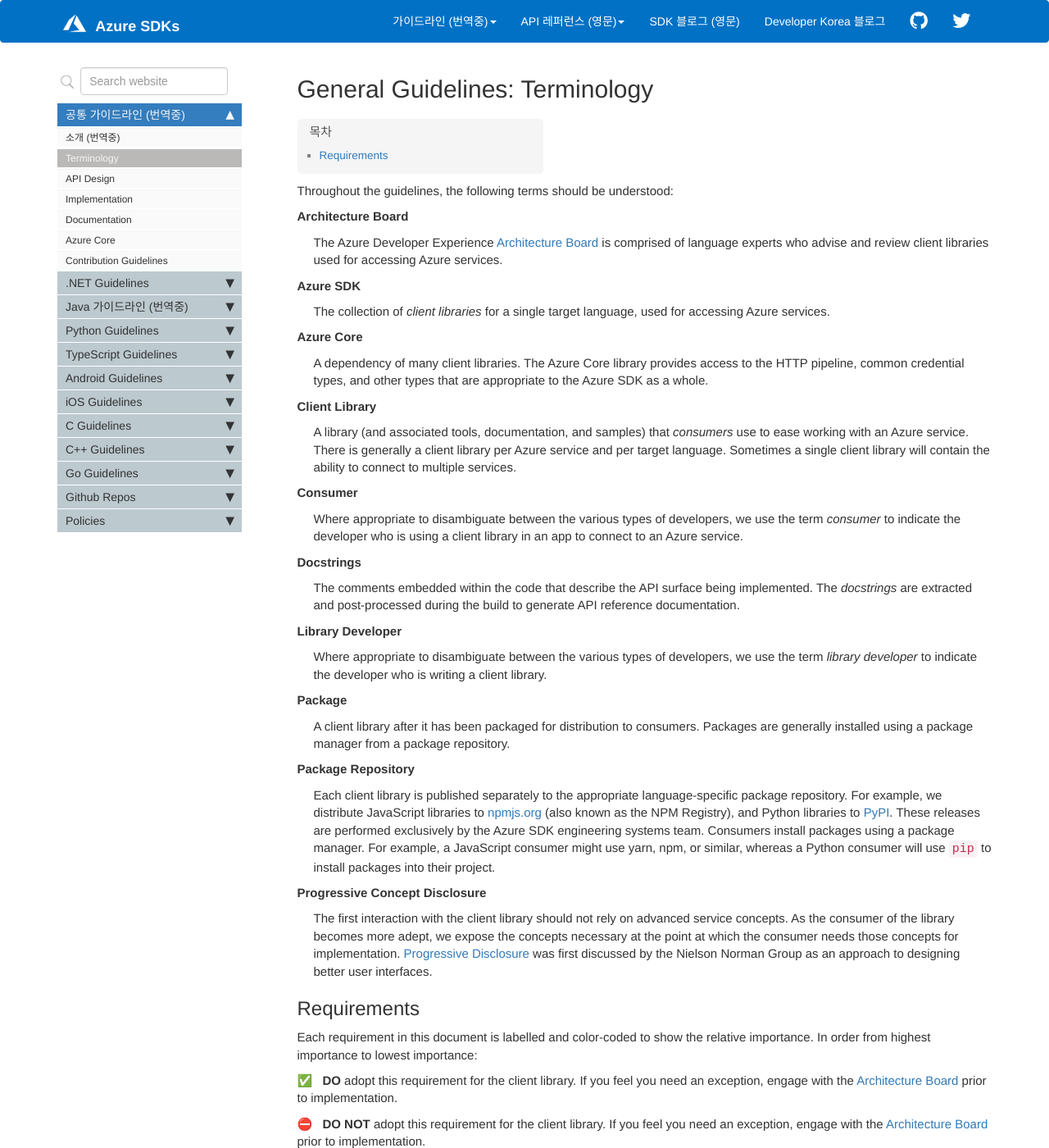
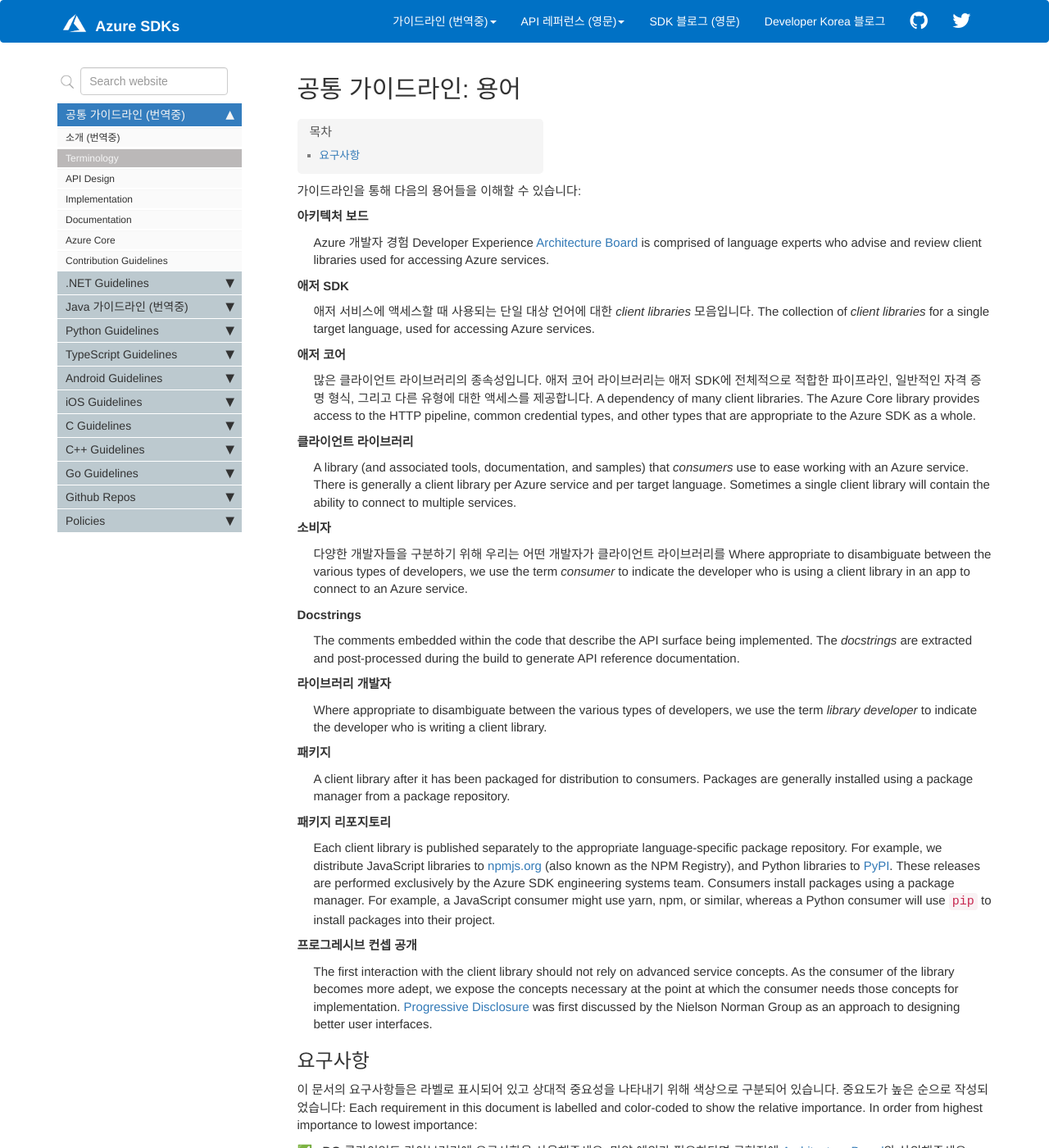
Before and after one commit to Azure/azure-sdk-korean, a Jekyll site: the page built from docs/general/terminology.md, in a window 1280 px wide and 1400 px high. Shown: the whole window at 82% size. Built offline with Jekyll 4.4.1, drawn with Linux system fonts in a browser that asks for light colours; comment, search, counter and statistics services are not loaded; some of the changed text lies outside the part shown.

Commit message:
Update terminology.md

```diff
--- a/docs/general/terminology.md
+++ b/docs/general/terminology.md
@@ -1,55 +1,67 @@
 ---
-title: "General Guidelines: Terminology"
+title: "공통 가이드라인: 용어"
 keywords: guidelines
 permalink: general_terminology.html
 folder: general
 sidebar: general_sidebar
 ---
 
-Throughout the guidelines, the following terms should be understood:
+가이드라인을 통해 다음의 용어들을 이해할 수 있습니다:
 
-Architecture Board
-: The Azure Developer Experience [Architecture Board] is comprised of language experts who advise and review client libraries used for accessing Azure services.
+아키텍처 보드
+: Azure 개발자 경험 Developer Experience [Architecture Board] is comprised of language experts who advise and review client libraries used for accessing Azure services.
 
-Azure SDK
-: The collection of _client libraries_ for a single target language, used for accessing Azure services.
+애저 SDK
+: 애저 서비스에 액세스할 때 사용되는 단일 대상 언어에 대한 _client libraries_ 모음입니다.
+The collection of _client libraries_ for a single target language, used for accessing Azure services.
 
-Azure Core
-: A dependency of many client libraries.  The Azure Core library provides access to the HTTP pipeline, common credential types, and other types that are appropriate to the Azure SDK as a whole.
+애저 코어
+: 많은 클라이언트 라이브러리의 종속성입니다. 애저 코어 라이브러리는 애저 SDK에 전체적으로 적합한 파이프라인, 일반적인 자격 증명 형식, 그리고 다른 유형에 대한 액세스를 제공합니다.
+A dependency of many client libraries.  The Azure Core library provides access to the HTTP pipeline, common credential types, and other types that are appropriate to the Azure SDK as a whole.
 
-Client Library
-: A library (and associated tools, documentation, and samples) that _consumers_ use to ease working with an Azure service.  There is generally a client library per Azure service and per target language.  Sometimes a single client library will contain the ability to connect to multiple services.
+클라이언트 라이브러리
+:
+A library (and associated tools, documentation, and samples) that _consumers_ use to ease working with an Azure service.  There is generally a client library per Azure service and per target language.  Sometimes a single client library will contain the ability to connect to multiple services.
 
-Consumer
-: Where appropriate to disambiguate between the various types of developers, we use the term _consumer_ to indicate the developer who is using a client library in an app to connect to an Azure service.
+소비자
+: 다양한 개발자들을 구분하기 위해 우리는 어떤 개발자가 클라이언트 라이브러리를
+Where appropriate to disambiguate between the various types of developers, we use the term _consumer_ to indicate the developer who is using a client library in an app to connect to an Azure service.
 
 Docstrings
 : The comments embedded within the code that describe the API surface being implemented.  The _docstrings_ are extracted and post-processed during the build to generate API reference documentation.
 
-Library Developer
+라이브러리 개발자
 : Where appropriate to disambiguate between the various types of developers, we use the term _library developer_ to indicate the developer who is writing a client library.
 
-Package
+패키지
 : A client library after it has been packaged for distribution to consumers.  Packages are generally installed using a package manager from a package repository.
 
-Package Repository
+패키지 리포지토리
 : Each client library is published separately to the appropriate language-specific package repository.  For example, we distribute JavaScript libraries to [npmjs.org](https://npmjs.org) (also known as the NPM Registry), and Python libraries to [PyPI](https://pypi.org/).  These releases are performed exclusively by the Azure SDK engineering systems team.  Consumers install packages using a package manager.  For example, a JavaScript consumer might use yarn, npm, or similar, whereas a Python consumer will use `pip` to install packages into their project.
 
-Progressive Concept Disclosure
+프로그레시브 컨셉 공개
 : The first interaction with the client library should not rely on advanced service concepts.  As the consumer of the library becomes more adept, we expose the concepts necessary at the point at which the consumer needs those concepts for implementation. [Progressive Disclosure] was first discussed by the Nielson Norman Group as an approach to designing better user interfaces.
 
-## Requirements
+## 요구사항
 
+이 문서의 요구사항들은 라벨로 표시되어 있고 상대적 중요성을 나타내기 위해 색상으로 구분되어 있습니다. 중요도가 높은 순으로 작성되었습니다:
 Each requirement in this document is labelled and color-coded to show the relative importance.  In order from highest importance to lowest importance:
+
+{% include requirement/MUST %} 클라이언트 라이브러리에 요구사항을 사용해주세요. 만약 예외가 필요하다면 구현전에 [Architecture Board]와 상의해주세요.
 
 {% include requirement/MUST %} adopt this requirement for the client library.  If you feel you need an exception, engage with the [Architecture Board] prior to implementation.
 
+{% include requirement/MUSTNOT %} 클라이언트 라이브러리에 요구사항을 사용하지 말아주세요. 만약 예외가 필요하다면 구현전에 [Architecture Board]와 상의해주세요.
+
 {% include requirement/MUSTNOT %} adopt this requirement for the client library.  If you feel you need an exception, engage with the [Architecture Board] prior to implementation.
 
+{% include requirement/SHOULD %} 클라이언트 라이브러리에 요구사항을 강력하게 고려해야합니다. 만약 이 권장사항을 따르지 않을 경우, **반드시** [Architecture Board] 디자인 리뷰를 할 때 차이를 공개해야합니다.
 {% include requirement/SHOULD %} strongly consider this requirement for the client library.  If not following this advice, you **MUST** disclose the variance during the [Architecture Board] design review.
 
+{% include requirement/SHOULDNOT %} 클라이언트 라이브러리에 요구사항을 강력하게 고려하지 말아야합니다. 만약 이 권장사항을 따르지 않을 경우, **반드시** [Architecture Board] 디자인 리뷰를 할 때 차이를 공개해야합니다.
 {% include requirement/SHOULDNOT %} strongly consider this requirement for the client library.  If not following this advice, you **MUST** disclose the variance during the [Architecture Board] design review.
 
+{% include requirement/MAY %} 만약 여러분의 상황에 적절할 경우 이 권장사항을 고려해야합니다. 아키텍처 보드에 통보할 필요가 없습니다.
 {% include requirement/MAY %} consider this advice if appropriate to your situation.  No notification to the architecture board is required.
 
 {% include refs.md %}
```
